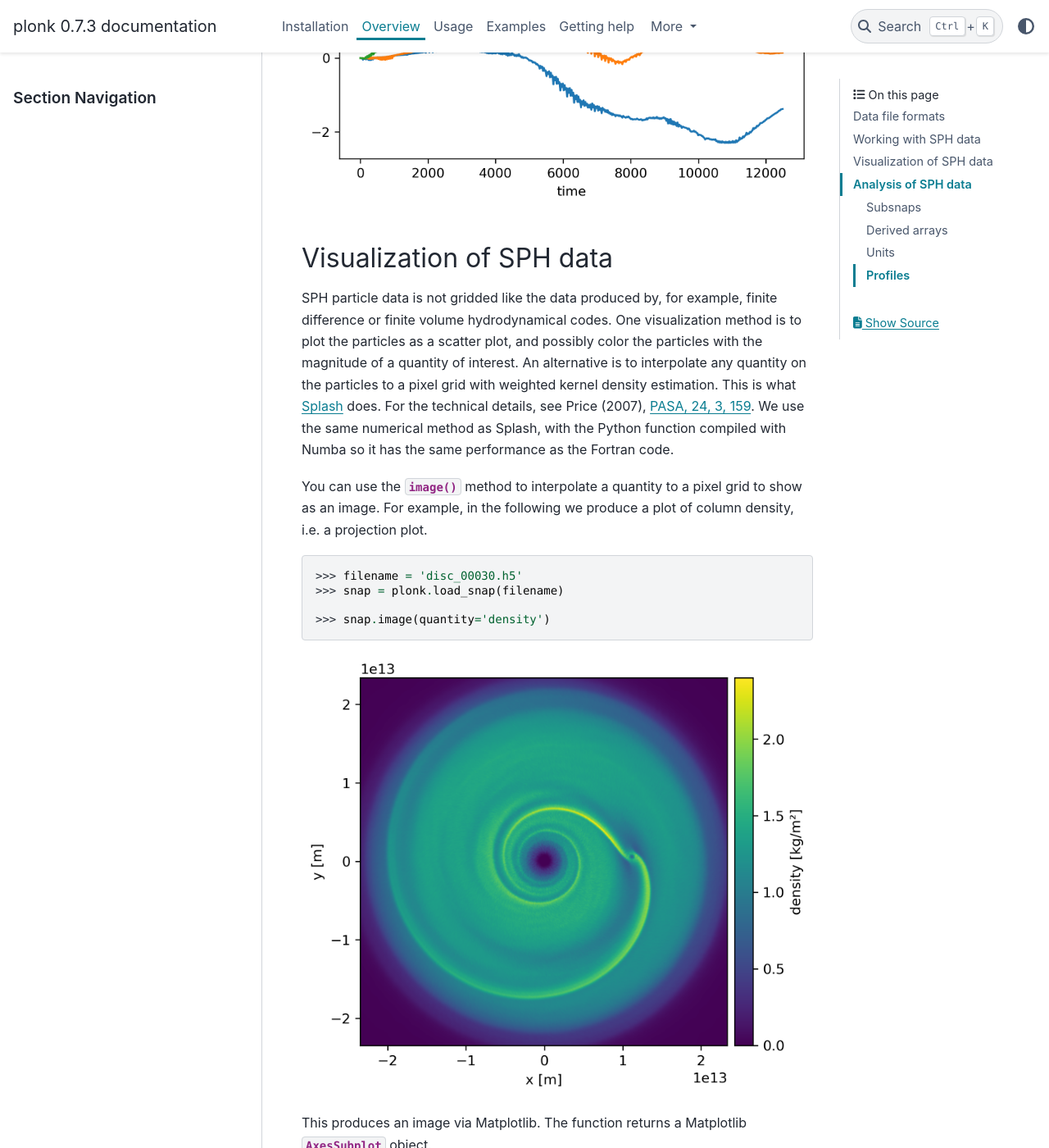
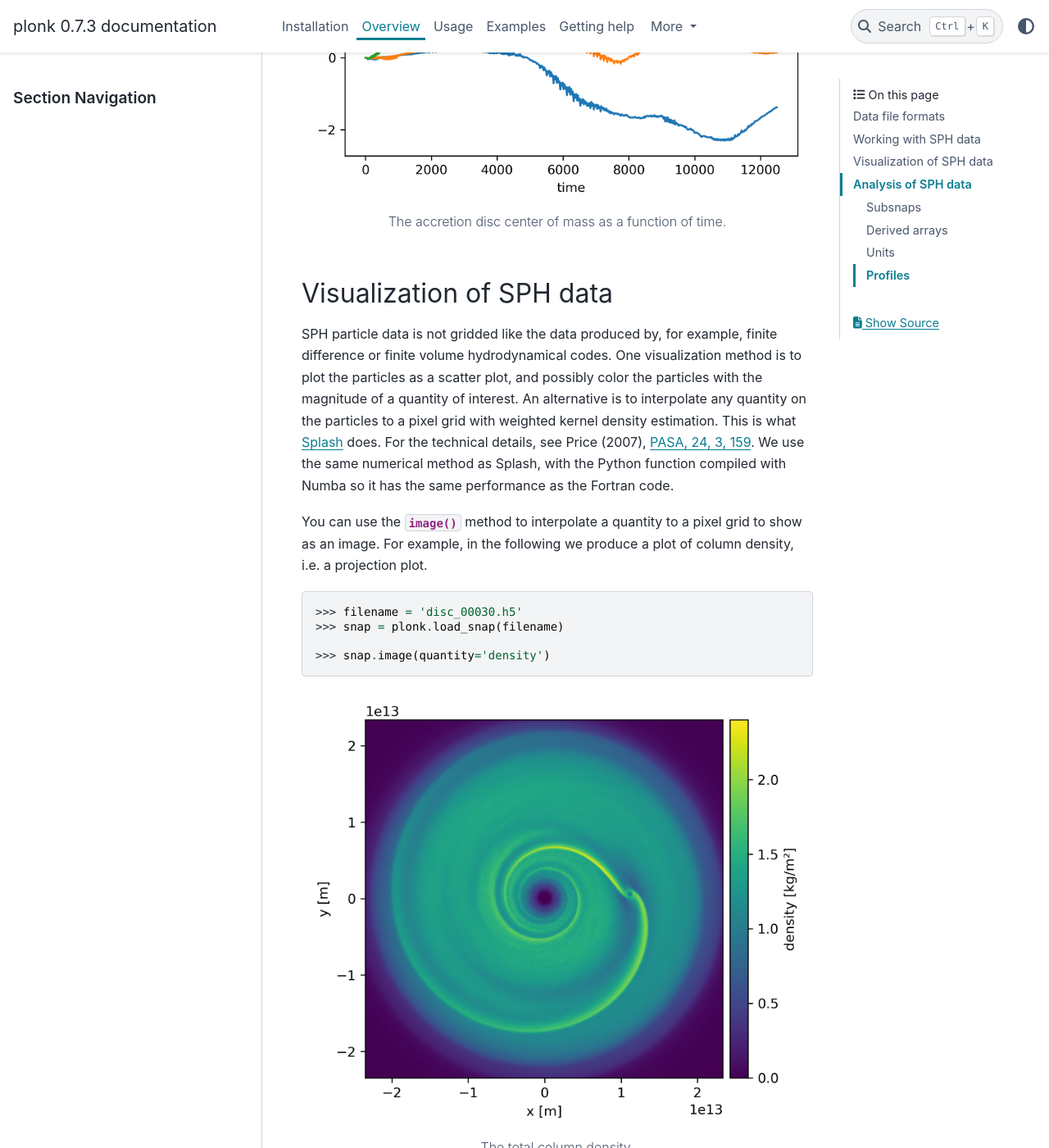
Before and after one commit to dmentipl/plonk, a Sphinx documentation site: the page built from docs/source/overview.md, in a window 1280 px wide and 1400 px high, scrolled down 6054 px. Shown: the whole window at 82% size. Built offline with Sphinx 7.4.7 and the PyData theme 0.15.4, drawn with Linux system fonts in a browser that asks for light colours; formulas are drawn with MathJax 3; some of the changed text lies outside the part shown.

Commit message:
Adjust figures in docs

````diff
--- a/docs/source/overview.md
+++ b/docs/source/overview.md
@@ -285,7 +285,12 @@ You can plot columns with the pandas plotting interface.
 
 The previous code produces the following figure.
 
-![The accretion disc center of mass as a function of time.](_static/ev.png)
+```{figure} _static/ev.png
+---
+width: 100%
+---
+The accretion disc center of mass as a function of time.
+```
 
 ## Visualization of SPH data
 
@@ -310,7 +315,12 @@ column density, i.e. a projection plot.
 >>> snap.image(quantity='density')
 ```
 
-![The total column density.](_static/density.png)
+```{figure} _static/density.png
+---
+width: 100%
+---
+The total column density.
+```
 
 This produces an image via Matplotlib. The function returns a Matplotlib
 {class}`AxesSubplot` object.
@@ -330,7 +340,12 @@ minimum and maxiumum. In addition, we set the extent, i.e. the x- and y-limits.
 ... )
 ```
 
-![The column density zoomed around the planet.](_static/density_zoom.png)
+```{figure} _static/density_zoom.png
+---
+width: 100%
+---
+The column density zoomed around the planet.
+```
 
 More fine-grained control can be achieved by using the full details of
 {meth}`~Snap.image`. See the API for more details.
@@ -378,7 +393,12 @@ Let's plot the gas and dust side-by-side.
 ...     subsnap.image(quantity='density', extent=extent, cmap='gist_heat', ax=ax)
 ```
 
-![The column density of the gas and dust.](_static/dust-gas.png)
+```{figure} _static/dust-gas.png
+---
+width: 100%
+---
+The column density of the gas and dust.
+```
 
 ### Derived arrays
 
@@ -653,6 +673,10 @@ We can also plot the profiles.
 >>> prof.plot('radius', 'scale_height', ax=axs[1])
 ```
 
-![](_static/profile.png)
+```{figure} _static/profile.png
+---
+width: 100%
+---
+```
 
 [^f1]: See [https://pandas.pydata.org/](https://pandas.pydata.org/) for more on pandas.
````
